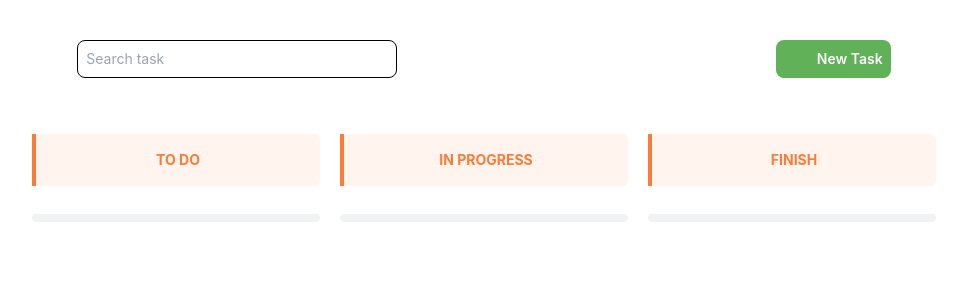
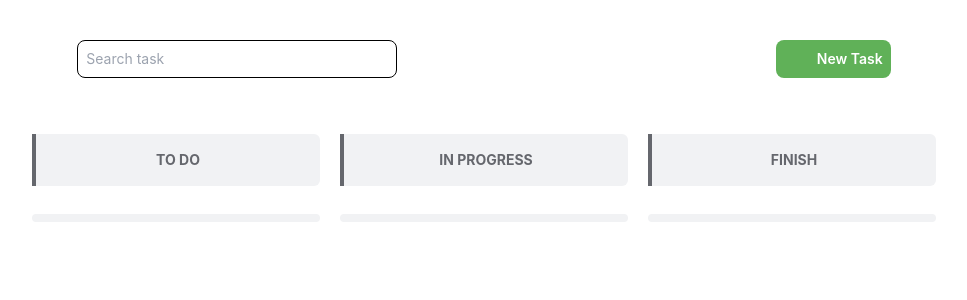
Before and after one commit to difasulthon/task-management, a React (Vite) app: page / in a window 1280 px wide. Shown: the top 300 px of the page, without its empty margins (156-1123 px from the left). Built offline with nearby package versions, Linux system fonts and the light colour scheme; some icons are missing.

Commit message:
fix: update color for status label

```diff
--- a/src/components/StatusLabel/StatusLabel.tsx
+++ b/src/components/StatusLabel/StatusLabel.tsx
@@ -8,8 +8,8 @@ const StatusLabel = (props: Props): React.JSX.Element => {
   const { status } = props;
 
   return (
-    <div className="flex justify-center py-4 bg-custom-secondary border-l-4 border-custom-primary w-72 rounded-r-md">
-      <p className="text-sm text-custom-primary font-bold">{status}</p>
+    <div className="flex justify-center py-4 bg-custom-greySecondary border-l-4 border-custom-greyPrimary w-72 rounded-r-md">
+      <p className="text-sm text-custom-greyPrimary font-bold">{status}</p>
     </div>
   );
 };
```
